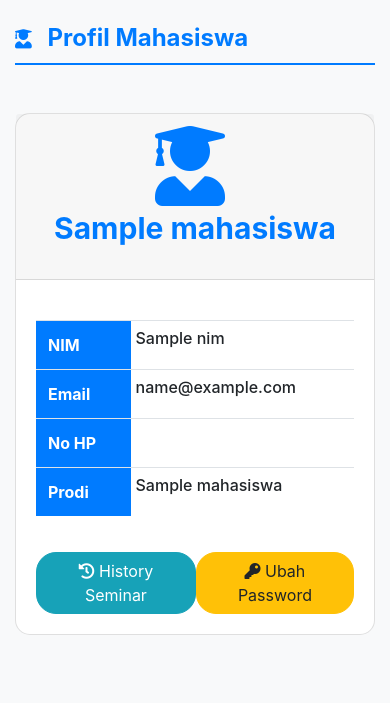
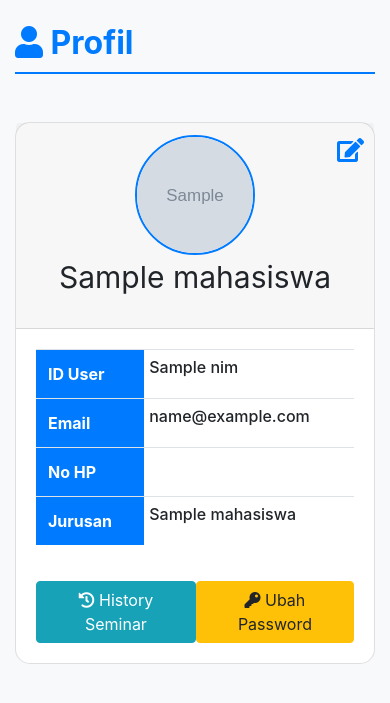
Before and after one commit to Anjaszz/seminar-ku, a CodeIgniter app: the page made by application/views/user/profil.php in a window 390 px wide. Shown: the top 703 px of the page. Run offline with CodeIgniter, Linux system fonts and the light colour scheme; the template is opened without the code that fills it: most values are stand-ins (such as "Sample title", 1, 10 or a date in 2020); grey boxes marked "Sample" are stand-in pictures; some libraries are stand-ins or nearby versions.

Commit message:
update user dan edit profil

```diff
--- a/application/controllers/master/Auth.php
+++ b/application/controllers/master/Auth.php
@@ -30,7 +30,7 @@ class Auth extends CI_Controller {
         } else {
             // Jika gagal login, kirimkan pesan error
             $this->session->set_flashdata('error', 'Email atau Password salah.');
-            redirect('admin/auth');
+            redirect('master/auth');
         }
     }
 
--- a/application/views/user/profil.php
+++ b/application/views/user/profil.php
@@ -1,10 +1,10 @@
 <!DOCTYPE html>
-<html lang="en">
+<html lang="id">
 
 <head>
     <meta charset="UTF-8">
     <meta name="viewport" content="width=device-width, initial-scale=1.0">
-    <title>Profil Mahasiswa</title>
+    <title>Profil</title>
     <link rel="stylesheet" href="https://stackpath.bootstrapcdn.com/bootstrap/4.5.2/css/bootstrap.min.css">
     <link rel="stylesheet" href="https://cdnjs.cloudflare.com/ajax/libs/font-awesome/5.15.4/css/all.min.css">
     <style>
@@ -39,6 +39,29 @@
             color: #0056b3;
         }
 
+        .profile-image {
+            width: 120px; /* Ukuran gambar profil */
+            height: 120px; /* Ukuran gambar profil */
+            border-radius: 50%; /* Membuat gambar menjadi bulat */
+            object-fit: cover; /* Memastikan gambar tidak terdistorsi */
+            border: 2px solid #007bff; /* Border untuk gambar profil */
+        }
+
+        .edit-icon {
+            cursor: pointer;
+            color: #007bff;
+            font-size: 1.5rem;
+            position: absolute;
+            top: 10px;
+            right: 10px;
+        }
+
+        .button-container {
+            display: flex;
+            justify-content: space-between; /* Mengatur jarak antara tombol */
+            margin-top: 20px; /* Jarak antara tabel dan tombol */
+        }
+
         .table th {
             background-color: #007bff;
             color: white;
@@ -53,67 +76,29 @@
         .table tr {
             height: 40px;
         }
-
-        .icon {
-            font-size: 1.5rem;
-            color: #007bff;
-            margin-right: 10px;
-            transition: color 0.3s;
-        }
-
-        .icon:hover {
-            color: #0056b3;
-        }
-
-        @media (max-width: 576px) {
-            .table-responsive {
-                margin-top: 20px;
-            }
-
-            h2 {
-                font-size: 1.5rem;
-            }
-
-            .icon {
-                font-size: 1.2rem;
-            }
-        }
-
-        .btn-custom {
-            border-radius: 20px;
-            transition: background-color 0.3s, transform 0.3s;
-        }
-
-        .btn-custom:hover {
-            transform: scale(1.05);
-        }
-
-        .button-container {
-            display: flex;
-            justify-content: space-between; /* Mengatur jarak antara tombol */
-            margin-top: 20px; /* Jarak antara tabel dan tombol */
-        }
-
-        .card-header .profile-name {
-            font-weight: bold;
-            font-size: 1.25rem;
-            color: #007bff; /* Warna nama disamakan dengan warna ikon */
-        }
     </style>
 </head>
 
 <body>
     <div class="container mt-4">
         <h2 class="text-left">
-            <i class="fas fa-user-graduate icon"></i> Profil Mahasiswa
+            <i class="fas fa-user icon"></i> Profil
         </h2>
     </div>
 
     <div class="container mt-5">
         <div class="card">
-            <div class="card-header text-center">
-                <!-- Tambahkan ikon user di atas nama -->
-                <i class="fas fa-user-graduate icon" style="font-size: 80px; color: #007bff;"></i>
+            <div class="card-header text-center position-relative">
+                <!-- Tampilkan gambar profil dari database -->
+                <?php if (!empty($mahasiswa->foto)): ?>
+                    <img src="<?php echo base_url('assets/images/profil/' . $mahasiswa->foto); ?>" alt="Gambar Profil" class="profile-image">
+                <?php else: ?>
+                    <i class="fas fa-user icon" style="font-size: 80px; color: #007bff;"></i>
+                <?php endif; ?>
+                <!-- Ikon edit untuk mengubah foto profil -->
+                <a href="#" class="edit-icon" title="Edit Profil" data-toggle="modal" data-target="#editProfileModal">
+                    <i class="fas fa-edit"></i>
+                </a>
                 <!-- Nama mahasiswa ditambahkan di bawah ikon dengan teks tebal dan warna disamakan -->
                 <p class="profile-name" style="font-size: 30px;"><?php echo $mahasiswa->nama_mhs; ?></p>
             </div>
@@ -122,7 +107,7 @@
                 <div class="table-responsive">
                     <table class="table">
                         <tr>
-                            <th>NIM</th>
+                            <th>ID User</th>
                             <td><?php echo $mahasiswa->nim; ?></td>
                         </tr>
                         <tr>
@@ -134,16 +119,16 @@
                             <td><?php echo $mahasiswa->no_telp; ?></td>
                         </tr>
                         <tr>
-                            <th>Prodi</th>
+                            <th>Jurusan</th>
                             <td><?php echo $mahasiswa->nama_prodi; ?></td>
                         </tr>
                     </table>
                 </div>
                 <div class="button-container">
-                    <a href="<?php echo base_url('user/home/seminar_history/'); ?>" class="btn btn-custom btn-info">
+                    <a href="<?php echo base_url('user/home/seminar_history/'); ?>" class="btn btn-info">
                         <i class="fas fa-history"></i> History Seminar
                     </a>
-                    <a href="<?php echo base_url('user/auth/ubah_password/'); ?>" class="btn btn-custom btn-warning">
+                    <a href="<?php echo base_url('user/auth/ubah_password/'); ?>" class="btn btn-warning">
                         <i class="fas fa-key"></i> Ubah Password
                     </a>
                 </div>
@@ -151,11 +136,89 @@
         </div>
     </div>
 
-    <!-- Script for Bootstrap Icons and dependencies -->
-    <script src="https://code.jquery.com/jquery-3.5.1.slim.min.js"></script>
+    <!-- Modal untuk Edit Profil -->
+    <div class="modal fade" id="editProfileModal" tabindex="-1" role="dialog" aria-labelledby="editProfileModalLabel" aria-hidden="true">
+        <div class="modal-dialog" role="document">
+            <div class="modal-content">
+                <div class="modal-header">
+                    <h5 class="modal-title" id="editProfileModalLabel">Edit Profil</h5>
+                    <button type="button" class="close" data-dismiss="modal" aria-label="Close">
+                        <span aria-hidden="true">&times;</span>
+                    </button>
+                </div>
+                <form id="editProfileForm" action="<?php echo base_url('user/home/profil'); ?>" method="post" enctype="multipart/form-data">
+                    <div class="modal-body">
+                        <div class="form-group">
+                            <label for="nama_mhs">Nama Mahasiswa</label>
+                            <input type="text" class="form-control" id="nama_mhs" name="nama_mhs" value="<?php echo $mahasiswa->nama_mhs; ?>" required>
+                        </div>
+                        <div class="form-group">
+                            <label for="email">Email</label>
+                            <input type="email" class="form-control" id="email" name="email" value="<?php echo $mahasiswa->email; ?>" required>
+                        </div>
+                        <div class="form-group">
+                            <label for="no_telp">No HP</label>
+                            <input type="text" class="form-control" id="no_telp" name="no_telp" value="<?php echo $mahasiswa->no_telp; ?>" required>
+                        </div>
+                        <div class="form-group">
+                            <label for="id_prodi">Jurusan</label>
+                            <select class="form-control" id="id_prodi" name="id_prodi" required>
+                                <option value="">Pilih Jurusan</option>
+                                <?php foreach ($prodi as $p): ?>
+                                    <option value="<?php echo $p->id_prodi; ?>" <?php echo ($p->id_prodi == $mahasiswa->id_prodi) ? 'selected' : ''; ?>>
+                                        <?php echo $p->nama_prodi; ?>
+                                    </option>
+                                <?php endforeach; ?>
+                            </select>
+                        </div>
+                        <div class="form-group">
+                            <label for="foto">Unggah Foto Profil</label>
+                            <input type="file" class="form-control-file" id="foto" name="foto" accept="image/*">
+                        </div>
+                    </div>
+                    <div class="modal-footer">
+                        <button type="button" class="btn btn-secondary" data-dismiss="modal">Batal</button>
+                        <button type="submit" name="submit" class="btn btn-primary">Simpan</button>
+                    </div>
+                </form>
+            </div>
+        </div>
+    </div>
+
+    <!-- Script untuk jQuery -->
+    <script src="https://code.jquery.com/jquery-3.5.1.min.js"></script>
+    <!-- Script untuk Popper.js -->
     <script src="https://cdn.jsdelivr.net/npm/@popperjs/core@2.9.2/dist/umd/popper.min.js"></script>
+    <!-- Script untuk Bootstrap JS -->
     <script src="https://stackpath.bootstrapcdn.com/bootstrap/4.5.2/js/bootstrap.min.js"></script>
-    <script src="https://cdn.jsdelivr.net/npm/bootstrap-icons/font/bootstrap-icons.js"></script>
+
+    <script>
+$(document).ready(function() {
+    $('#editProfileForm').on('submit', function(e) {
+        e.preventDefault(); // Mencegah pengiriman default
+        var formData = new FormData(this); // Mengambil data dari form
+
+        $.ajax({
+            url: $(this).attr('action'), // URL action dari form
+            type: $(this).attr('method'), // Metode pengiriman
+            data: formData,
+            contentType: false, // Menghindari pengaturan content type
+            processData: false, // Menghindari pengolahan data
+            success: function(response) {
+                console.log('Response from server:', response); // Tambahkan log respons
+                alert('Data berhasil diperbarui!');
+                $('#editProfileModal').modal('hide');
+                location.reload();
+            },
+            error: function(xhr, status, error) {
+                console.error('Error occurred:', error); // Tambahkan log error
+                alert('Terjadi kesalahan: ' + error);
+            }
+        });
+    });
+});
+</script>
+
 </body>
 
 </html>
```
Also changed, not shown: application/controllers/master/Vendor.php (+9 -9 lines), application/controllers/user/Home.php (+57 -23 lines), application/models/Seminar_model.php (+28 -0 lines), application/models/User_model.php (+27 -2 lines), application/views/template/user/navbar.php (+31 -7 lines), assets/images/profil/tes.png (added), uploads/profil/tes.png (added), 1 other file.
